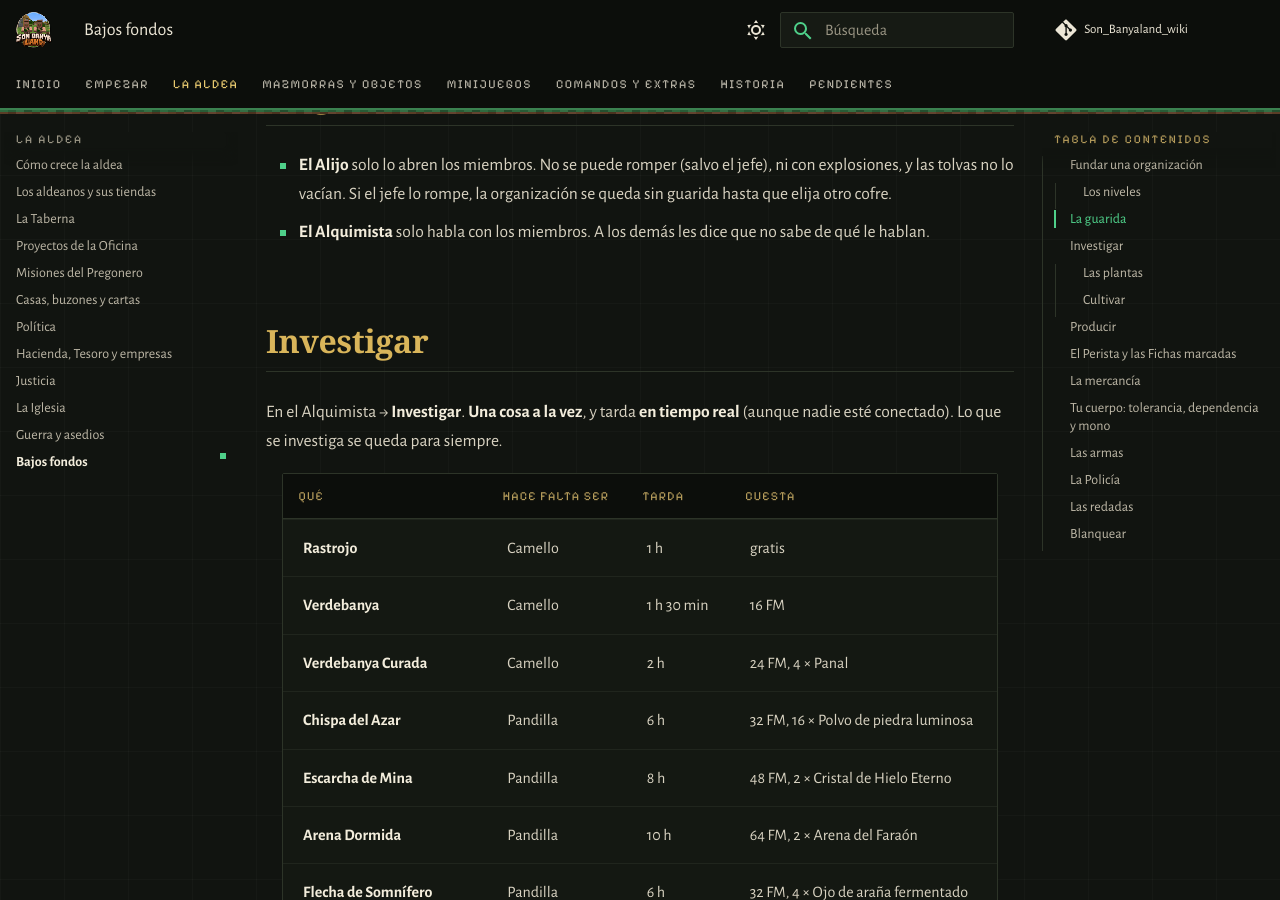
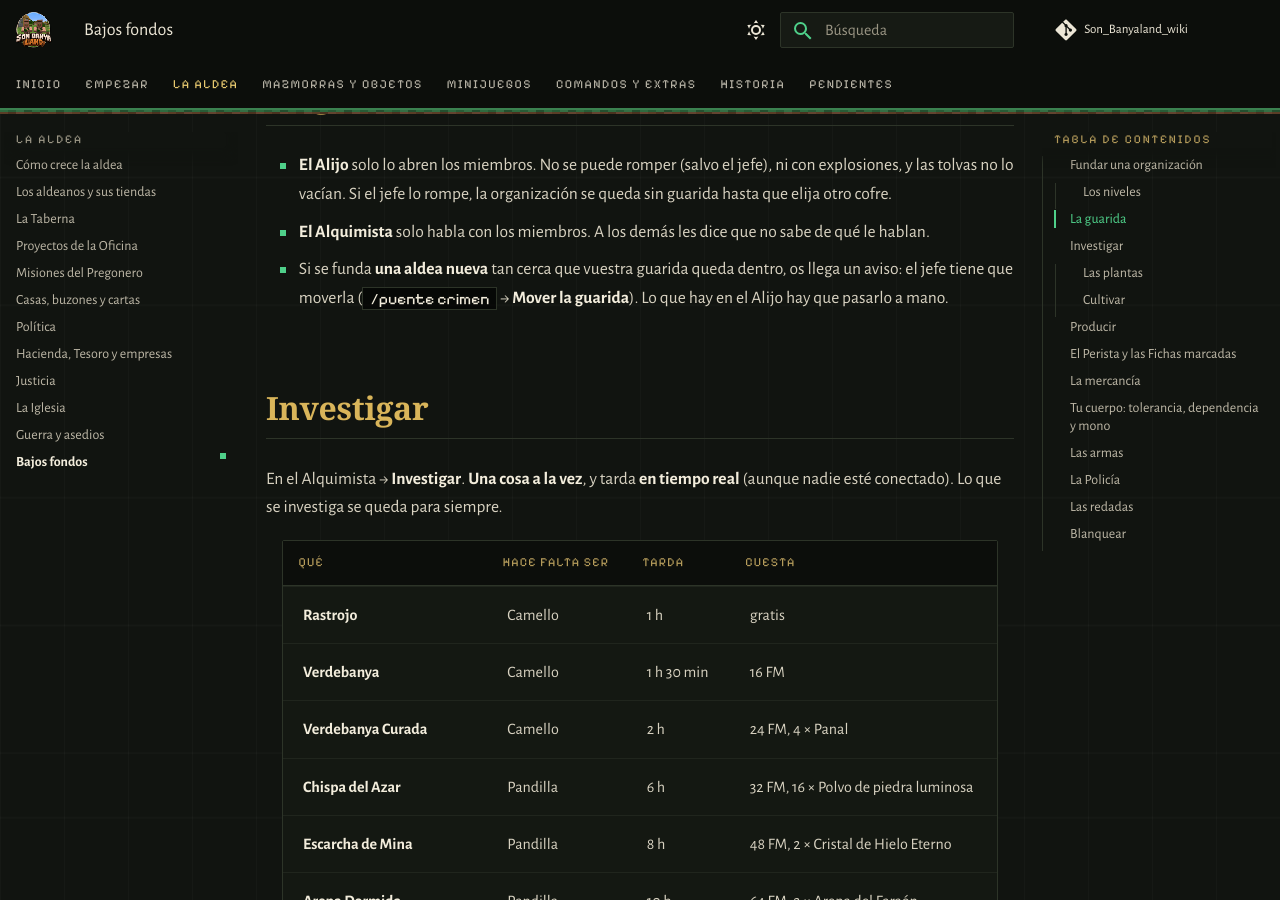
Before and after one commit to PigPilgrim/Son_Banyaland_wiki, an MkDocs documentation site: the page built from docs/crimen.md, in a window 1280 px wide and 900 px high, scrolled down 1982 px. Built offline with MkDocs 1.6.1 and Material for MkDocs 9.7.7, drawn with Linux system fonts in a browser that asks for light colours; some web fonts are replaced; comment, search, counter and statistics services are not loaded.

Commit message:
Bajos fondos: aviso si una aldea nueva acaba encima de la guarida
Co-Authored-By: Claude Opus 5.5 <noreply@anthropic.com>

```diff
--- a/docs/crimen.md
+++ b/docs/crimen.md
@@ -33,6 +33,8 @@ Se sube de nivel en el Alquimista (**Subir a...**), cuando se cumple todo.
 - **El Alijo** solo lo abren los miembros. No se puede romper (salvo el jefe), ni con explosiones, y las tolvas no
   lo vacían. Si el jefe lo rompe, la organización se queda sin guarida hasta que elija otro cofre.
 - **El Alquimista** solo habla con los miembros. A los demás les dice que no sabe de qué le hablan.
+- Si se funda **una aldea nueva** tan cerca que vuestra guarida queda dentro, os llega un aviso: el jefe tiene que
+  moverla (`/puente crimen` → **Mover la guarida**). Lo que hay en el Alijo hay que pasarlo a mano.
 
 ## Investigar
 
```
